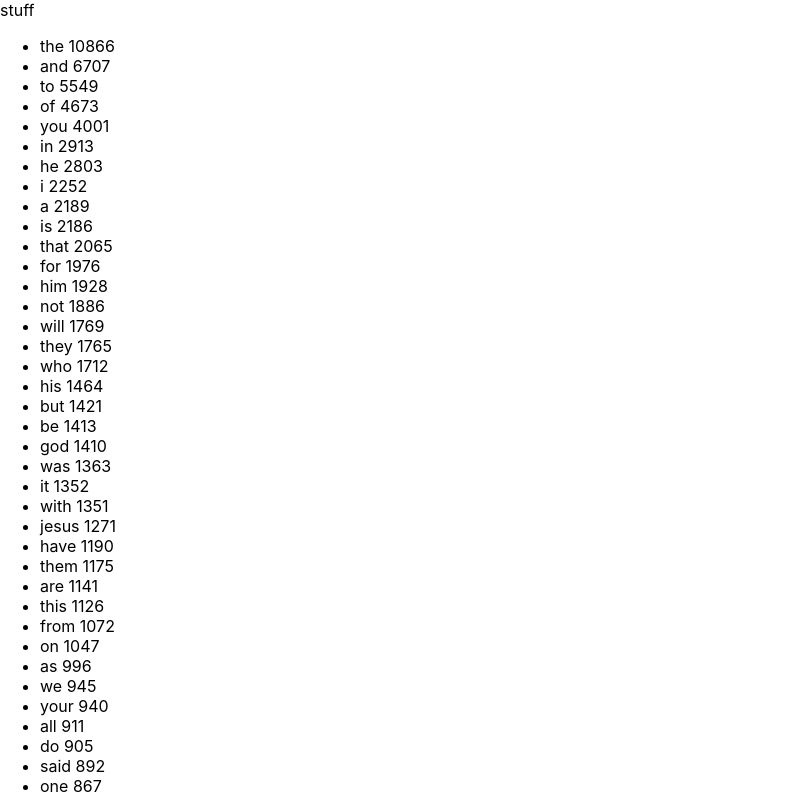
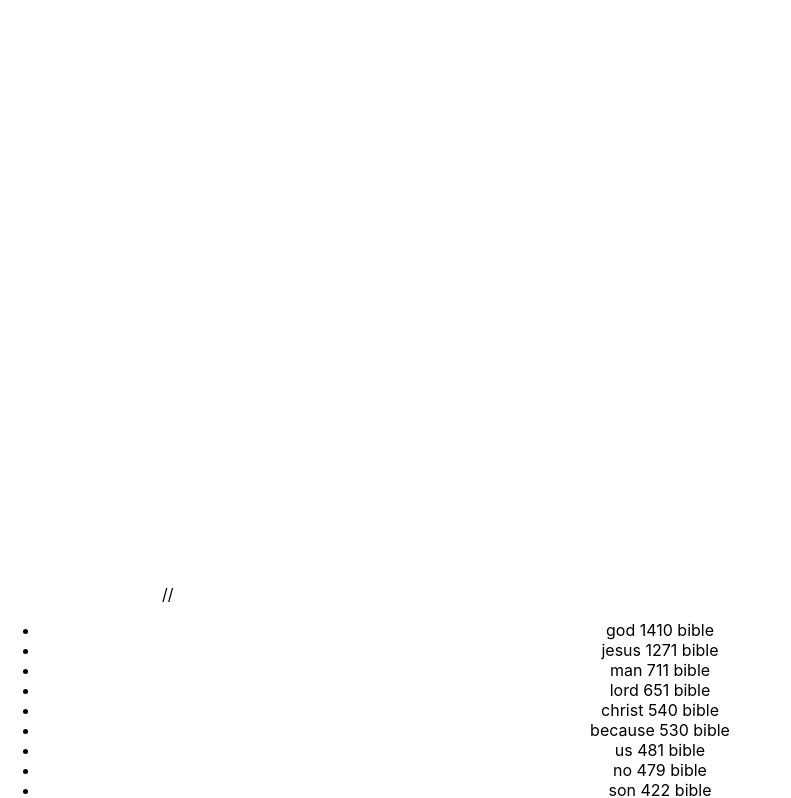
Before and after one commit to MarishaHoza/learning-D3, a React (Create React App) app: page / in a window 1280 px wide. Shown: the top 798 px of the page, without its empty margins (0-791 px from the left). Built offline with nearby package versions, Linux system fonts and the light colour scheme.

Commit message:
data is filtering, now to work on bubbles

```diff
--- a/src/App.js
+++ b/src/App.js
@@ -1,121 +1,75 @@
-import React, { Component } from "react";
-import "./App.css";
-import BarChart from "./visualizations/BarChart";
-import RadialChart from "./visualizations/RadialChart";
-import Chart from "./visualizations/Chart";
+import React, { Component } from "react"
+import "./App.css"
+import Chart from "./visualizations/Chart"
+import BubbleChart from "./visualizations/BubbleChart"
 import bibleData from './data/bibleData.json'
 import gitaData from './data/gitaData.json'
+import * as d3 from "d3";
 
-class App extends Component {
-  state = {
-    words: {},
-    source: "bible", // city whose temperatures to show
-    range: [], // time range set by the brush
-    data: [],
-  };
+
+// filter data into useable form
+const a = bibleData.map(function(items) {
+  items.book = "bible";
+  return items;
+});
+const b = gitaData.map(function(items) {
+  items.book = "gita";
+  return items;
+});
+const rawData = a.concat(b);
+const startData = rawData.filter(function(items) {
+  return items.start == true;
+})
+
+
+// map min and max weighted frequency values
+const [min, max] = d3.extent(rawData, items => items.weighted);
 
 
 
-  // componentDidMount() {
-  //   Promise.all([
-  //     fetch(`${process.env.PUBLIC_URL || ""}/bibleData.json`),
-  //     fetch(`${process.env.PUBLIC_URL || ""}/gitaData.json`)
-  //   ])
-  //     .then(responses => Promise.all(responses.map(resp => resp.json())))
-  //     .then(([bible, gita]) => {
-  //       createNodes = (bible, gita) => {
-  //         var maxAmount = d3.max(bible, gita, function (d) { return d +d.frequency})
-  //         var radiusScale = d3.scalePow()
-  //           .exponet(0.5)
-  //           .range([2, 85])
-  //           .domain([0, maxAmount]);
-  //
-  //         var myNodes = [bible, gita].map(function (d) {
-  //           return {
-  //             id: d.id,
-  //             radius: radiusScale(+d.frequency),
-  //             value: +d.frequency,
-  //             name: d.words,
-  //             x: Math.random()*900,
-  //             y: Math.random()* 800
-  //           }
-  //         });
-  //         myNodes.sort(function (a, b) { return b.value - a.value });
-  //         return myNodes
-  //       };
-  //       // bible.forEach(word => (word.weighted = new Number(word.weighted)));
-  //       // gita.forEach(word => (word.weighted = new Number(word.weighted)));
-  //
-  //       this.setState({ words: { bible, gita } });
-  //     });
-  // }
-  //
-  // updateCity = e => {
-  //   this.setState({ source: e.target.value });
-  // };
-  //
-  // updateRange = range => {
-  //   this.setState({ range });
-  // };
+// this is for temporary data visualization
+const StartData = props => (
+  rawData
+    .filter((item, index, array) => {
+        return item.start == true;
+    })
+    .map((item, key) => {
+    return <li key={key}>{item.word} {item.frequency} {item.book}</li>
+  })
+)
 
 
 
 
 
+class App extends Component {
+  state = {
+    words: {},
+    book: "bible", // city whose temperatures to show
+  };
+
+componentDidMount() {
+  this.setState({words: {startData}})
+}
+
+  render() {
+    const data = this.state.words;
+
+    console.log(startData)
+    console.log([min,max])
+    console.log(data)
 
 
-
-  render() {
-
-    // this.setState({
-    // data: bibleData.map(item => {frequency: item.frequency, timeM: item.timeM})
-    // })
-
     return(
-      <div>
-        stuff
+      <div className="App">
+        <BubbleChart data={data}/>
 
         <ul>
-          {
-            bibleData.map((item, key) => {
-              return <li key={key}>{item.word} {item.frequency}</li>
-            })
-          }
+        <StartData/>
         </ul>
 
       </div>
     )
-    // const data = this.state.words[this.state.source];
-    //
-    // return (
-    //   <div className="App">
-    //     <h1>
-    //       2017 Temperatures for
-    //       <select name="city" onChange={this.updateCity}>
-    //         {[
-    //           { label: "Bible", value: "bible" },
-    //           { label: "Bhagivad Gita", value: "gita" }
-    //           // {label: 'Amsterdam', value: 'am'},
-    //         ].map(option => {
-    //           return (
-    //             <option key={option.value} value={option.value}>
-    //               {option.label}
-    //             </option>
-    //           );
-    //         })}
-    //       </select>
-    //     </h1>
-    //
-    //
-    //
-    //     <BarChart
-    //       data={data}
-    //       range={this.state.range}
-    //       updateRange={this.updateRange}
-    //     />
-    //
-    //   </div>
-    // );
   }
 }
 
--- /dev/null
+++ b/src/visualizations/BubbleChart.js
@@ -0,0 +1,48 @@
+import React, { Component } from "react";
+import * as d3 from "d3";
+import bibleData from '../data/bibleData.json'
+import gitaData from '../data/gitaData.json'
+
+
+const width = 940;
+const height = 600;
+const margin = { top: 20, right: 5, bottom: 20, left: 35 };
+
+// const StartDataB = props => (
+//   bibleData.filter((item, index, array) => {
+//     return item.start == true;
+//   })
+// )
+// const StartDataG = props => (
+//   gitaData.filter((item, index, array) => {
+//     return item.start == true;
+//   })
+// )
+//
+
+
+class BubbleChart extends Component {
+  state = {
+    bubbles: []
+  };
+
+  static getDerivedStateFromProps(nextProps, prevState) {
+    const { data } = nextProps;
+    if (!data) return {};
+
+
+  }
+
+
+
+  render() {
+    return (
+      <div>
+        // <svg ref={node => this.node = node} width={width} height={height}>
+        // </svg>
+      </div>
+    );
+  }
+}
+
+export default BubbleChart;
--- a/src/visualizations/BarChart.js
+++ b/src/visualizations/archive/BarChart.js
@@ -1,5 +1,8 @@
 import React, { Component } from "react";
 import * as d3 from "d3";
+import bibleData from '../data/bibleData.json'
+import gitaData from '../data/gitaData.json'
+
 
 const width = 650;
 const height = 400;
```
Also changed, not shown: src/data/gitaData.json, src/visualizations/archive/RadialChart.js (renamed from src/visualizations/RadialChart.js).
